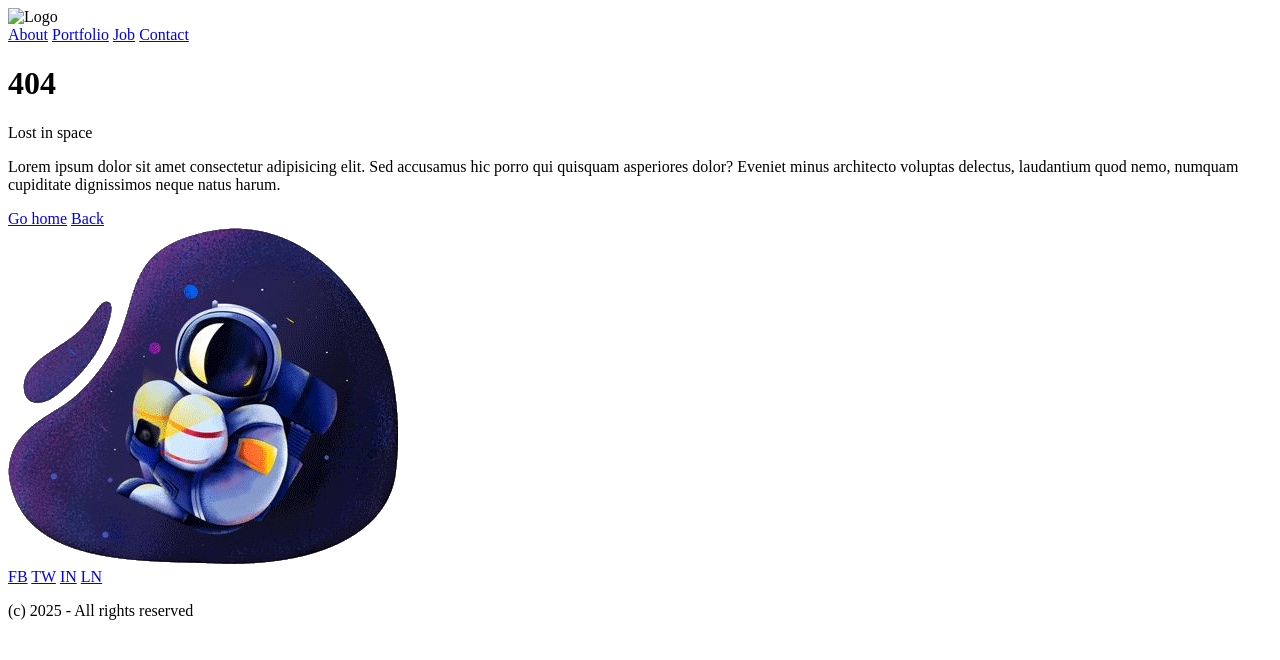
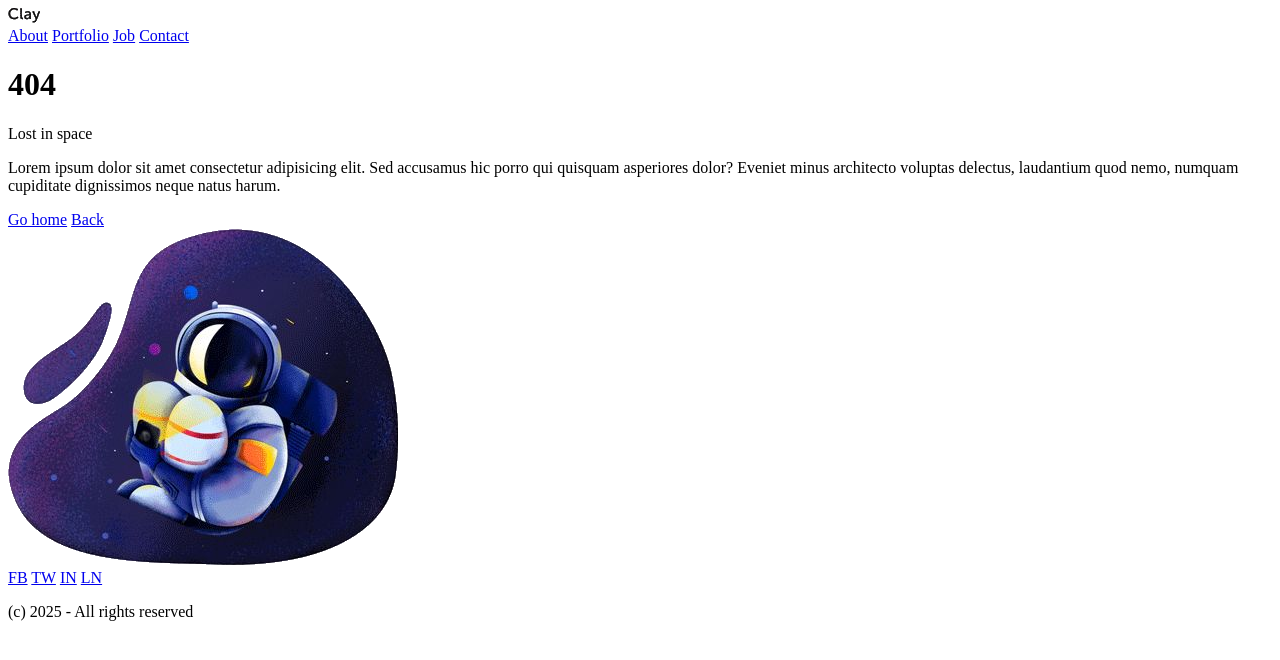
Before and after one commit to KetleriusLinas/55-grupe-astronautas, a website: page index.html in a window 1280 px wide. Drawn offline with Linux system fonts and the light colour scheme.

Commit message:
logo image

```diff
--- a/index.html
+++ b/index.html
@@ -9,7 +9,7 @@
 
 <body>
     <header>
-        <img src="#" alt="Logo">
+        <img src="img/logo-image.webp" alt="Logo">
         <nav>
             <a href="#">About</a>
             <a href="#">Portfolio</a>
```
Also changed, not shown: img/logo-image.webp (added).
